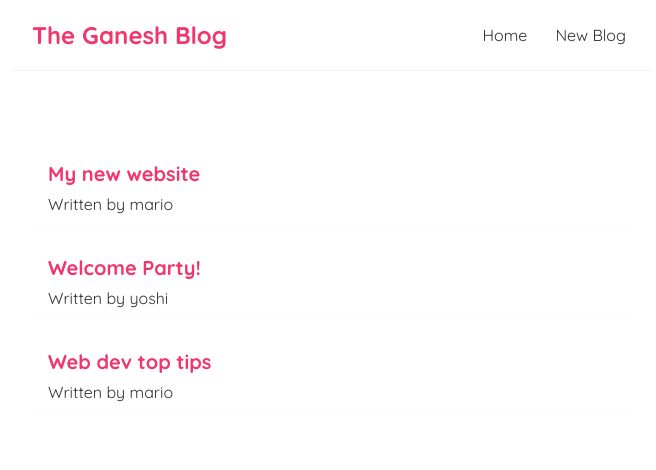
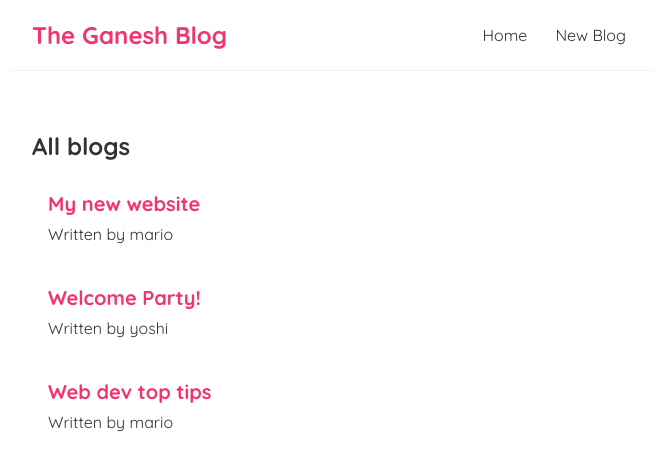
Before and after one commit to ganeshgajula/ganesh-blog-react, a React (Create React App) app: page / in a window 1280 px wide. Shown: the top 470 px of the page, without its empty margins (308-964 px from the left). Built offline with nearby package versions, Linux system fonts and the light colour scheme.

Commit message:
feat: added props

```diff
--- /dev/null
+++ b/src/BlogList.js
@@ -0,0 +1,24 @@
+import { useState } from "react";
+
+const BlogList = ({ blogs, title }) => {
+  // const blogs = props.blogs;
+  // const title = props.title;
+  // console.log(props);
+  // console.log(blogs);
+
+  return (
+    <div className="blog-list">
+      <h2>{title}</h2>
+      {blogs.map((blog) => {
+        return (
+          <div className="blog-preview" key={blog.id}>
+            <h2>{blog.title}</h2>
+            <p>Written by {blog.author}</p>
+          </div>
+        );
+      })}
+    </div>
+  );
+};
+
+export default BlogList;
--- a/src/Home.js
+++ b/src/Home.js
@@ -1,4 +1,5 @@
 import { useState } from "react";
+import BlogList from "./BlogList";
 
 const Home = () => {
   const [blogs, setBlogs] = useState([
@@ -14,14 +15,7 @@
 
   return (
     <div className="home">
-      {blogs.map((blog) => {
-        return (
-          <div className="blog-preview" key={blog.id}>
-            <h2>{blog.title}</h2>
-            <p>Written by {blog.author}</p>
-          </div>
-        );
-      })}
+      <BlogList blogs={blogs} title="All blogs" />
     </div>
   );
 };
```
Also changed, not shown: 1 other file (tests, documents, lock files or other folders).
